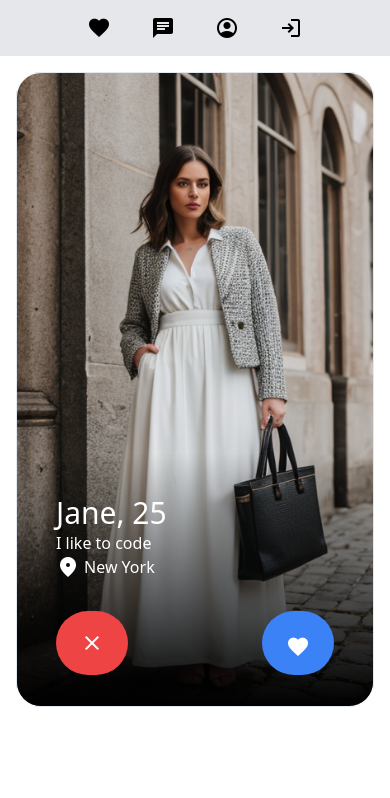
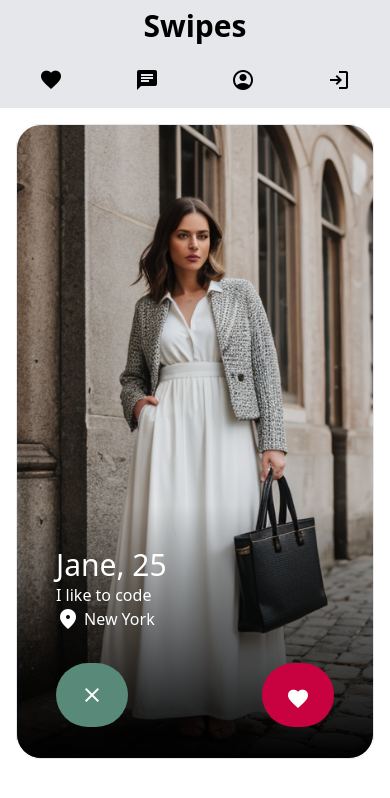
Before and after one commit to Kernoonusi/cupidr2, a Next.js app: page /swipes in a window 390 px wide. Shown: the top 798 px of the page. Built offline with nearby package versions, Linux system fonts and the light colour scheme; no server answers.

Commit message:
some changes

```diff
--- a/src/app/(auth)/login/page.tsx
+++ /dev/null
@@ -1,21 +0,0 @@
-import {
-	Card,
-	CardContent,
-	CardDescription,
-	CardFooter,
-	CardHeader,
-	CardTitle,
-} from "@/components/ui/card";
-
-export default function Auth() {
-	return (
-		<main className="max-w-7xl mx-auto px-4">
-			<h1 className="text-3xl font-bold text-center">Log in</h1>
-            <Card>
-                <CardContent>
-
-				</CardContent>
-            </Card>
-		</main>
-	);
-}
--- /dev/null
+++ b/src/app/settings/page.tsx
@@ -0,0 +1,7 @@
+export default function Settings() {
+    return (
+        <main className="max-w-7xl mx-auto px-4">
+            <h1 className="text-3xl font-bold text-center">Settings</h1>
+        </main>
+    );
+}
--- a/src/app/swipes/page.tsx
+++ b/src/app/swipes/page.tsx
@@ -52,8 +52,8 @@ export default function Swipes() {
 							<Skeleton className="h-5 w-60 bg-slate-300" />
 							<Skeleton className="h-5 w-60 bg-slate-300" />
 						</div>
-						<Skeleton className="absolute h-20 w-20 rounded-full left-10 bottom-8 bg-red-300" />
-						<Skeleton className="absolute h-20 w-20 rounded-full right-10 bottom-8 bg-blue-300" />
+						<Skeleton className="absolute h-20 w-20 rounded-full left-10 bottom-8 bg-secondary dark:bg-secondary" />
+						<Skeleton className="absolute h-20 w-20 rounded-full right-10 bottom-8 bg-primary dark:bg-primary" />
 					</>
 				) : (
 					<>
@@ -90,14 +90,14 @@ export default function Swipes() {
 							variant="outline"
 							size="icon"
 							onClick={dislike}
-							className={`absolute w-fit h-fit p-5 px-6 rounded-full border-0 bg-red-500 left-10 bottom-8`}>
+							className={`absolute w-fit h-fit p-5 px-6 rounded-full border-0 bg-secondary dark:bg-secondary left-10 bottom-8`}>
 							<span className="material-symbols-outlined text-3xl text-white">close</span>
 						</Button>
 						<Button
 							variant="outline"
 							size="icon"
 							onClick={like}
-							className={`absolute w-fit h-fit p-5 pb-4 pt-6 px-6 rounded-full border-0 bg-blue-500 right-10 bottom-8 `}>
+							className={`absolute w-fit h-fit p-5 pb-4 pt-6 px-6 rounded-full border-0 bg-primary dark:bg-primary right-10 bottom-8 `}>
 							<span className="material-symbols-outlined text-3xl text-white">favorite</span>
 						</Button>
 						<CarouselPrevious className="hidden md:block" />
--- a/src/components/widgets/header.tsx
+++ b/src/components/widgets/header.tsx
@@ -1,8 +1,8 @@
 import { auth, signOut } from "@/auth";
-import Link from "next/link";
 import { Button } from "../ui/button";
 import Image from "next/image";
 import LinkButton from "../shared/linkButton";
+import HeaderTitle from "./headerTitle";
 
 function SignOut() {
 	return (
@@ -11,19 +11,23 @@ function SignOut() {
 				"use server";
 				await signOut();
 			}}>
-			<Button type="submit" variant="ghost" className="gap-4">
+			<Button type="submit" variant="ghost" className="gap-4 flex items-center">
 				<p className="hidden md:block font-medium">Sign out</p>
 				<span className="material-symbols-outlined text-primary">logout</span>
 			</Button>
 		</form>
 	);
 }
+
 export default async function Header() {
 	const session = await auth();
+
 	return (
-		<header className="w-screen flex justify-center sticky top-0 bg-gray-200 z-10 dark:bg-dark">
+		<header className="w-screen flex flex-col justify-center items-center sticky top-0 bg-gray-200 z-10 dark:bg-dark md:flex-row">
+			<HeaderTitle />
+
 			<nav className="py-2">
-				<ul className="flex items-center gap-4 md:gap-12">
+				<ul className="flex items-center gap-12 md:gap-12">
 					<li>
 						<LinkButton href="/swipes" passHref>
 							<p className="hidden md:block font-medium">Swipes</p>
--- /dev/null
+++ b/src/components/widgets/headerTitle.tsx
@@ -0,0 +1,21 @@
+"use client";
+
+import { usePathname } from "next/navigation";
+
+const titles: Map<string, string> = new Map([
+	["/", "Cupidr"],
+	["/swipes", "Swipes"],
+	["/chat", "Chat"],
+	["/account", "Account"],
+]);
+
+export default function HeaderTitle() {
+	const pathname = usePathname();
+	const currentPageTitle = titles.get(pathname) || "Cupidr";
+
+	return (
+		<section className="p-2">
+			<h1 className="text-3xl font-bold">{currentPageTitle}</h1>
+		</section>
+	);
+}
```
Also changed, not shown: 2 other files (tests, documents, lock files or other folders).
